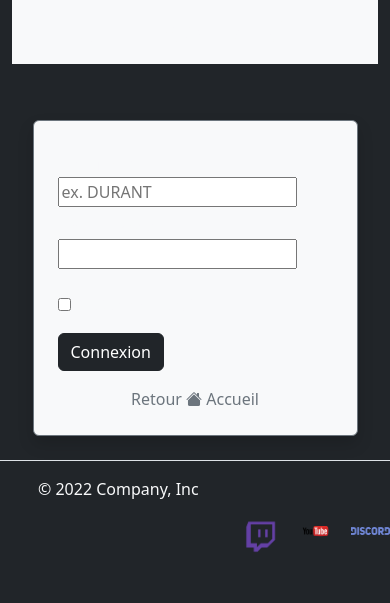
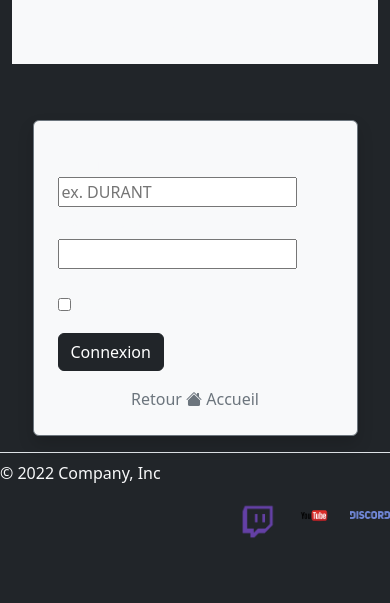
Before and after one commit to Eosiin/Flux-rss, a PHP site: page /views/login.php in a window 390 px wide. Shown: the part 241-844 px from the top of the page. Run offline with PHP 8.4, Linux system fonts and the light colour scheme.

Commit message:
footer mobil

```diff
--- a/inc/footer.php
+++ b/inc/footer.php
@@ -1,15 +1,9 @@
 </div>
-<footer class="d-flex flex-wrap justify-content-between align-items-center py-3 my-4 border-top mb-0 <?= (isset($_SESSION['USER']) && isset($_COOKIE["whiteTheme"]) && $_COOKIE["whiteTheme"] == "on") ? "bg-light"  : "bg-dark" ?>">
-
+<footer class="row flex-wrap justify-content-between align-items-center py-2 my-3 border-top mb-0 <?= (isset($_SESSION['USER']) && isset($_COOKIE["whiteTheme"]) && $_COOKIE["whiteTheme"] == "on") ? "bg-light"  : "bg-dark" ?>">
     <div class="col-md-4 d-flex align-items-center ">
-        <a href="/" class="mb-3 me-2 mb-md-0 text-decoration-none lh-1 text-light">
-            <svg class="bi" width="30" height="24">
-                <use xlink:href="#bootstrap" />
-            </svg>
-        </a>
         <span class="mb-3 mb-md-0 <?= (isset($_SESSION['USER']) && isset($_COOKIE["whiteTheme"]) && $_COOKIE["whiteTheme"] == "on") ? "text-dark" : "text-light" ?>">&copy; 2022 Company, Inc</span>
     </div>
-    <ul class="nav col-md-4 justify-content-end list-unstyled d-flex">
+    <ul class="nav col-md-4 me-2 justify-content-end list-unstyled d-flex">
         <li class="ms-3 logo-reseaux"><a class="text-light" href="#"><img class="reseaux" src="../assets/img/logo-twitch.png" alt=""></a></li>
         <li class="ms-3 logo-reseaux"><a class="text-light" href="#"><img class="reseaux" src="../assets/img/logo-yt.png" alt=""></a></li>
         <li class="ms-3 logo-reseaux"><a class="text-light" href="#"><img class="reseaux" src="../assets/img/logo-discord.png" alt=""></a></li>
```
